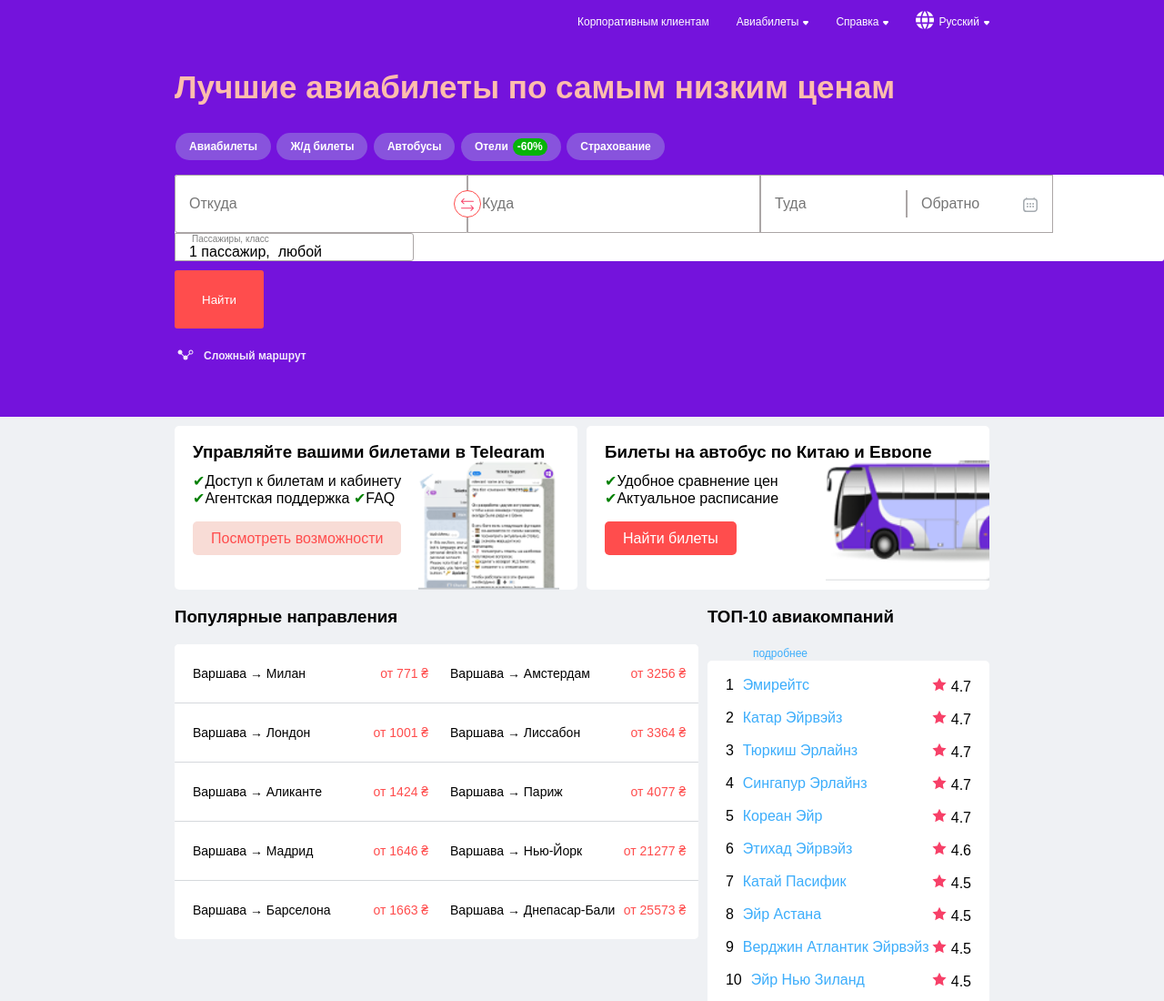
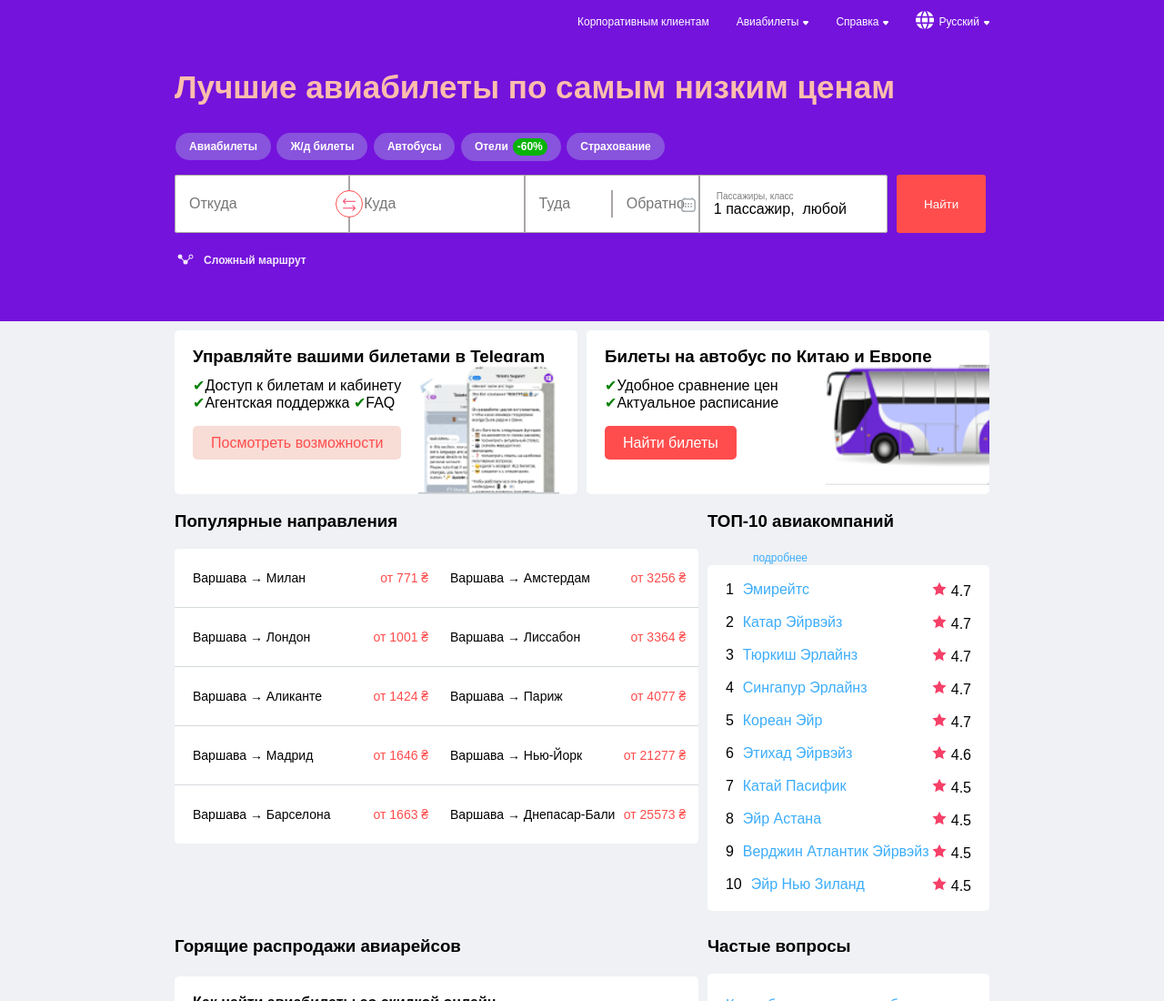
Before and after one commit to MarsavinEvgeniy/jr-airline-booking, a plain HTML site: page src/index.html in a window 1280 px wide. Shown: the top 1100 px of the page at 91% size. Drawn offline with Linux system fonts and the light colour scheme.

Commit message:
container-search nowrap и поставил размеры

```diff
--- a/src/css/styles.css
+++ b/src/css/styles.css
@@ -126,17 +126,22 @@ body {
 .container-search {
     display: flex;
     align-items: flex-start;
-    flex-wrap: wrap;
+    flex-wrap: nowrap;
+    width: 82%;
     gap: 10px;
+}
+
+.container-form-search-menu {
+    width: 100%;
 }
 
 .container-search-menu {
     display: flex;
-    flex-wrap: wrap;
+    flex-wrap: nowrap;
     background-color: var(--main-color-two);
     border: none;
     border-radius: 3px;
-    flex-basis: 100%;
+    width: 100%;
 }
 
 .city-from,
@@ -153,7 +158,6 @@ body {
     position: relative;
     border: 1px solid rgb(171, 166, 166);
     padding-left: 15px;
-    width: 15.38rem;
     border-radius: 0 3px 3px 0;
 }
 
@@ -428,20 +432,24 @@ body {
     border: 1px solid rgb(171, 166, 166);
     border-radius: 3px 0 0 3px;
     position: relative;
-    width: 20rem;
+}
+
+.city-from-block,
+.city-to-block,
+.date-flight,
+.passengers-and-class-block {
+    width: 25%;
 }
 
 .date-flight {
     display: flex;
     flex-direction: row;
     border: 1px solid rgb(171, 166, 166);
-    width: 20rem;
 }
 
 .city-to-block {
     border: 1px solid rgb(171, 166, 166);
     position: relative;
-    width: 20rem;
 }
 
 .container-search-btn {
@@ -1182,6 +1190,7 @@ body {
 
     .container-search {
         width: 95%;
+        flex-wrap: wrap;
     }
 
     .container-form-search-menu {
@@ -1205,6 +1214,7 @@ body {
         border: none;
         padding-top: 20px;
         padding-bottom: 20px;
+        width: 100%;
     }
 
     .container-search-btn {
--- a/src/index.html
+++ b/src/index.html
@@ -39,7 +39,7 @@
         <div class="container-search">
             <form class="container-form-search-menu" method="post">
                 <div class="container-search-menu">
-                    <div tabindex="0" class="city-from-block">
+                    <div class="city-from-block">
                         <span class="city-from-span" style="font-size: 10px; opacity: 0.5">Откуда</span>
                         <label for="city-from-input"></label>
                         <input style="position: relative" id="city-from-input" type="text" name="city-from"
```
